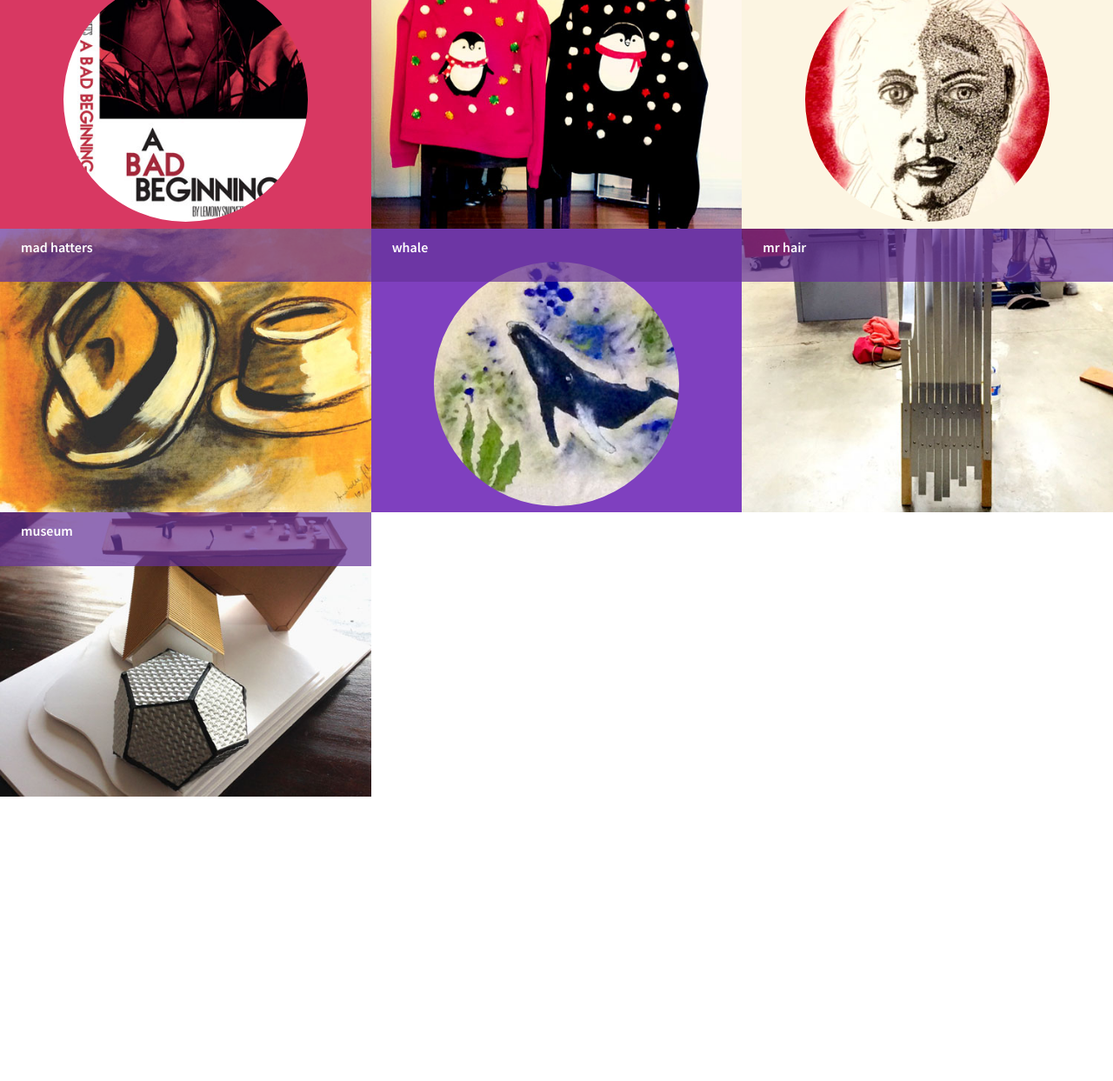
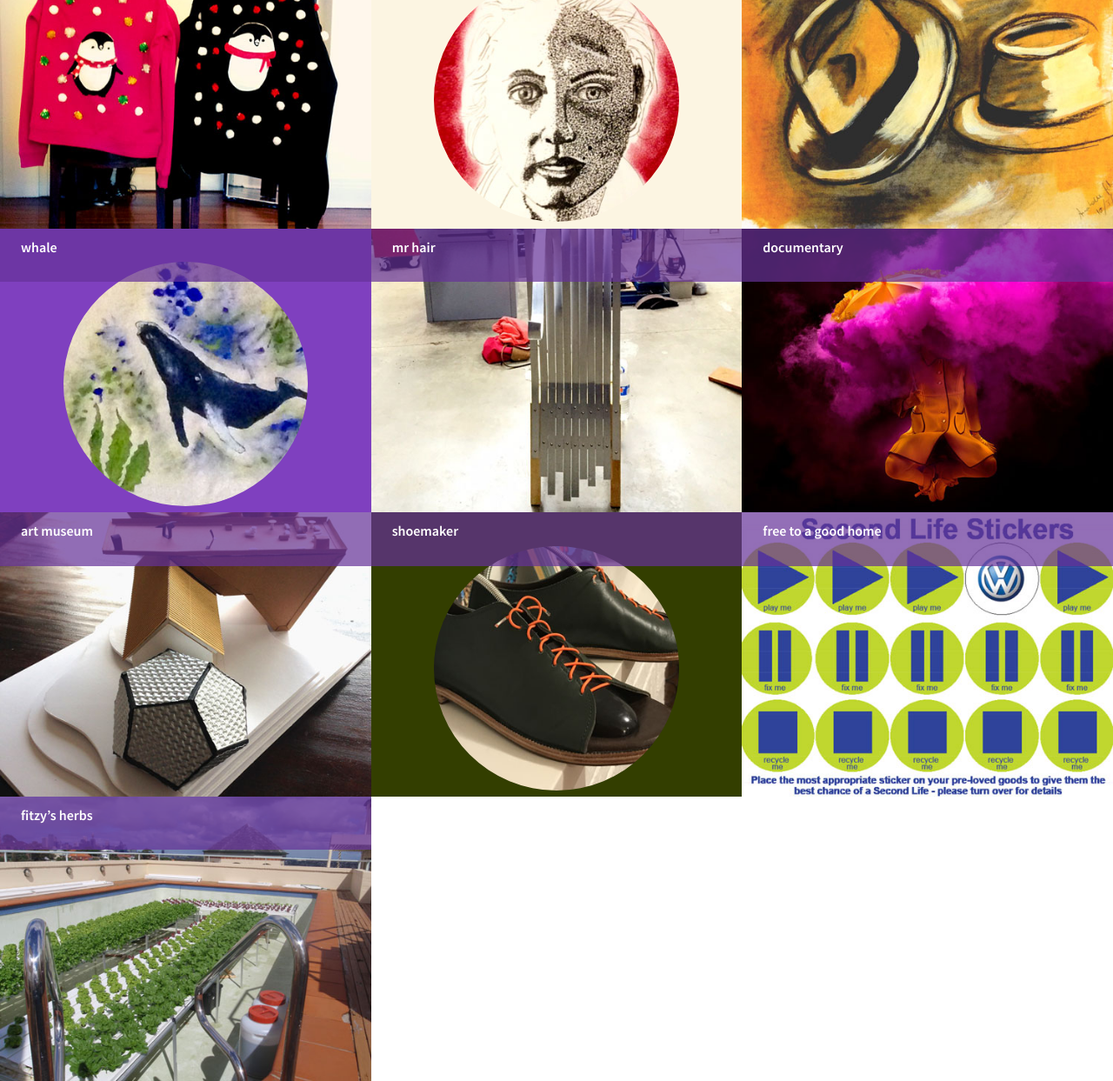
Before and after one commit to dominikwilkowski/belle, a website: page prod/index.html in a window 1280 px wide. Shown: the part 779-2022 px from the top of the page at 87% size. Before the commit the page ends 1695 px from the top, so only its background shows below. Drawn offline with Linux system fonts and the light colour scheme.

Commit message:
added new images
Signed-off-by: Dominik Wilkowski <Hi@Dominik-Wilkowski.com>

```diff
--- a/Gruntfile.js
+++ b/Gruntfile.js
@@ -277,15 +277,15 @@ module.exports = function(grunt) {
 				],
 			},
 
-			svg: {
-				files: [
-					'<%= SETTINGS.folder.svgs %>/*.svg',
-				],
-				tasks: [
-					'_svg',
-					'wakeup',
-				],
-			},
+			// svg: {
+			// 	files: [
+			// 		'<%= SETTINGS.folder.svgs %>/*.svg',
+			// 	],
+			// 	tasks: [
+			// 		'_svg',
+			// 		'wakeup',
+			// 	],
+			// },
 		},
 
 
@@ -331,7 +331,7 @@ module.exports = function(grunt) {
 		'font',
 		'_less',
 		'_js',
-		'_svg',
+		// '_svg',
 	]);
 
 
--- a/prod/index.html
+++ b/prod/index.html
@@ -53,12 +53,12 @@
 		<ul class="collection">
 
 			<li class="collection-item">
-				<a class="item item--circle item--circle_1 js-collection" href="assets/collection/sealin-around.gif" title="<strong>sealin&rsquo; around</strong><br>
+				<a class="item item--circle item--circle_1 js-collection" href="assets/collection/sealin-around.gif" title="<strong>sealing around</strong><br>
 					animation project using photoshop" rel="collection">
 					<figure class="item-figure">
 						<img class="item-img" src="assets/collection/sealin-around-small.gif" alt="An animation of a drawn seal meandering around the ocean towards you">
 						<figcaption class="item-caption">
-							sealin&rsquo; around
+							sealing around
 						</figcaption>
 					</figure>
 				</a>
@@ -130,7 +130,7 @@
 				</a>
 			</li>
 
-			<li class="collection-item">
+			<!-- <li class="collection-item">
 				<a class="item item--circle item--circle_4 js-collection" href="assets/collection/a-bad-beginning.jpg" title="<strong>a bad beginning</strong><br>
 					another book cover re-design" rel="collection">
 					<figure class="item-figure">
@@ -142,7 +142,7 @@
 						</figcaption>
 					</figure>
 				</a>
-			</li>
+			</li> -->
 
 			<li class="collection-item">
 				<a class="item js-collection" href="assets/collection/xmas-sweaters.jpg" title="<strong>christmas in july</strong><br>it ain&rsquo;t christmas without
@@ -212,12 +212,65 @@
 			</li>
 
 			<li class="collection-item">
-				<a class="item js-collection" href="assets/collection/museum.jpg" title="<strong>museum</strong><br>a scaled model of a museum exploring futurism"
+				<a class="item item--circle item--circle_7 js-collection-video" href="https://vimeo.com/235213998" title="<strong>documentary
+					</strong><br>A short video on mental illness as part of my Masters of Journalism - Documentary Production course" rel="collection">
+					<figure class="item-figure">
+						<img class="item-img" src="assets/collection/docu-small.jpg" alt="a documentary production project video by Annabelle Fitzherbert">
+						<figcaption class="item-caption">
+							documentary
+						</figcaption>
+					</figure>
+				</a>
+			</li>
+
+			<li class="collection-item">
+				<a class="item js-collection" href="assets/collection/museum.jpg" title="<strong>art museum</strong><br>a scaled model of a museum exploring futurism"
 					rel="collection">
 					<figure class="item-figure">
 						<img class="item-img" src="assets/collection/museum-small.jpg" alt="a handmade model of a museum. It features two shapes surrounding a barn.">
 						<figcaption class="item-caption">
-							museum
+							art museum
+						</figcaption>
+					</figure>
+				</a>
+			</li>
+
+			<li class="collection-item">
+				<a class="item item--circle item--circle_8 js-collection" href="assets/collection/shoe1.jpg" title="<strong>shoemaker</strong><br>My first pair of
+					shoes." rel="collection">
+					<figure class="item-figure">
+						<img class="item-img" src="assets/collection/shoe1-small.jpg" alt="">
+						<figcaption class="item-caption">
+							shoemaker
+						</figcaption>
+					</figure>
+				</a>
+				<a class="item-hidden js-collection" href="assets/collection/shoe1-2.jpg" title="Tired of buying low quality and expensive shoes, I’ve decided to make
+					my own." rel="collection"></a>
+				<a class="item-hidden js-collection" href="assets/collection/shoe1-3.jpg" title="Here’s my first pair of sandals." rel="collection"></a>
+				<a class="item-hidden js-collection" href="assets/collection/shoe1-4.jpg" title="&nbsp;." rel="collection"></a>
+			</li>
+
+			<li class="collection-item">
+				<a class="item js-collection" href="assets/collection/second.jpg" title="<strong>Free to a good home</strong><br>
+					How often do you walk past a fridge, toaster or table on the street that looks in perfect condition but you’re not sure so don’t take it home?
+					Enter Second Life Stickers - a simple traffic light system connecting furniture with home owners." rel="collection">
+					<figure class="item-figure">
+						<img class="item-img" src="assets/collection/second-small.jpg" alt="">
+						<figcaption class="item-caption">
+							free to a good home
+						</figcaption>
+					</figure>
+				</a>
+			</li>
+
+			<li class="collection-item">
+				<a class="item js-collection" href="assets/collection/fitzherbs.jpg" title="<strong>Fitzy’s herbs</strong><br>an empty pool is the perfect place to
+					grow some herbs." rel="collection">
+					<figure class="item-figure">
+						<img class="item-img" src="assets/collection/fitzherbs-small.jpg" alt="">
+						<figcaption class="item-caption">
+							fitzy’s herbs
 						</figcaption>
 					</figure>
 				</a>
--- a/source/js/040-core.js
+++ b/source/js/040-core.js
@@ -31,6 +31,7 @@ $(".js-collection").fancybox({
 		title : {
 			type : 'inside',
 		},
+		media: {},
 	},
 	afterShow: function() {
 		$('.js-body').addClass('is-open');
--- a/source/less/item.less
+++ b/source/less/item.less
@@ -43,20 +43,20 @@
 			height: 86%;
 			margin: 9% 0 0 17%;
 			border-radius: 50%;
-			border: 500px solid rebeccapurple;
+			border: 500px solid transparent;
 		}
 
 		&.item--circle_1:after {
 			border-color: #47c5ad;
 		}
 
-		&.item--circle_2:after {
-			border-color: #b3d784;
-		}
+		// &.item--circle_2:after {
+		// 	border-color: #b3d784;
+		// }
 
-		&.item--circle_3:after {
-			border-color: #ff7f3e;
-		}
+		// &.item--circle_3:after {
+		// 	border-color: #ff7f3e;
+		// }
 
 		&.item--circle_4:after {
 			border-color: #d83862;
@@ -69,6 +69,14 @@
 		&.item--circle_6:after {
 			border-color: lighten(@color-A, 10%);
 		}
+
+		// &.item--circle_7:after {
+		// 	border-color: #000;
+		// }
+
+		&.item--circle_8:after {
+			border-color: #333e00;
+		}
 	}
 }
 
```
Also changed, not shown: package.json (line endings or trailing spaces), prod/assets/collection/docu-small.jpg (added), prod/assets/collection/fitzherbs-small.jpg (added), prod/assets/collection/fitzherbs.jpg (added), prod/assets/collection/second-small.jpg (added), prod/assets/collection/second.jpg (added), prod/assets/collection/shoe1-2.jpg (added), prod/assets/collection/shoe1-3.jpg (added), prod/assets/collection/shoe1-4.jpg (added), prod/assets/collection/shoe1-small.jpg (added), prod/assets/collection/shoe1.jpg (added), prod/assets/css/belle.min.css, prod/assets/js/belle.min.js, 1 other file.
